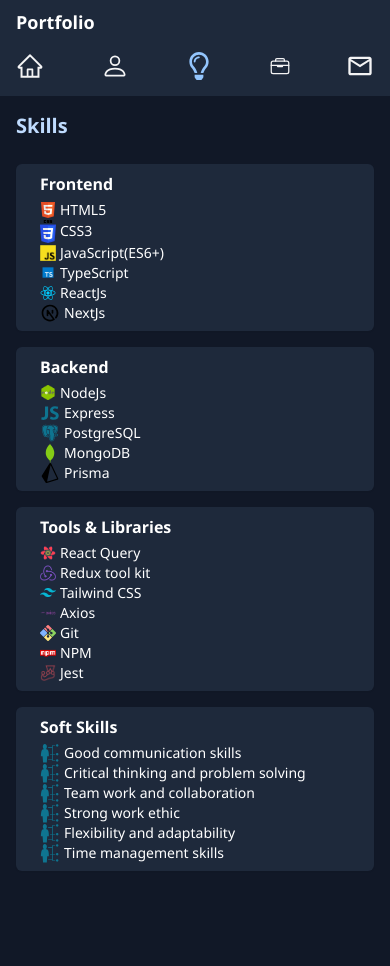
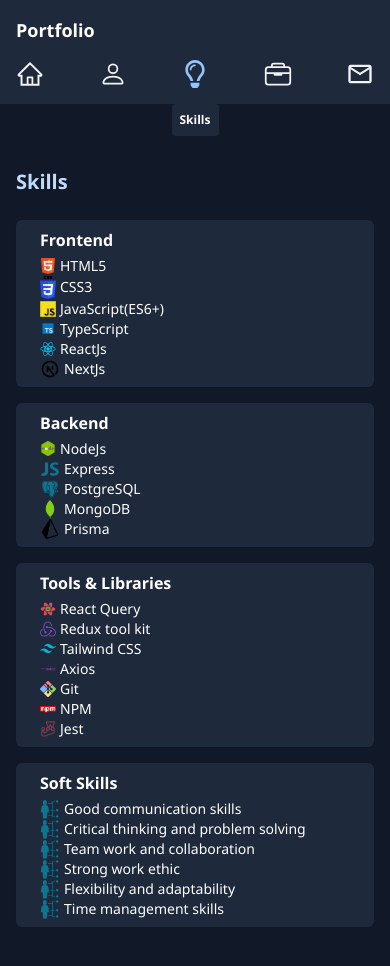
Before and after one commit to Kelechi095/Portfolio, a React (Vite) app: page /skills in a window 390 px wide. Shown: the top 966 px of the page. Before the commit the page ends 903 px from the top, so only its background shows below. Built offline with nearby package versions, Linux system fonts and the light colour scheme.

Commit message:
modified styiing

```diff
--- a/src/Pages/Home.tsx
+++ b/src/Pages/Home.tsx
@@ -19,7 +19,7 @@
         </div>
 
         <div>
-          <p className="max-w-[100%] md:max-w-[70%] text-white text-sm md:text-[18px] mt-4 leading-[16px] md:leading-[24px]
+          <p className="max-w-[100%] md:max-w-[70%] text-white text-base md:text-[18px] mt-4 leading-[18px] md:leading-[24px]
 ">
             {/*  I build simple, accessible and mobile responsive websites for individuals and companies. I also create and integrate APIs into web apps that help keep data in sync, automate tasks and enhance productivity. Additionally, I provide continous support for existing projects which may include fixes, updates and development of additional functionality or features.
              */}{" "}
--- a/src/components/MobileNav.tsx
+++ b/src/components/MobileNav.tsx
@@ -1,4 +1,4 @@
-import { NavLink } from "react-router-dom";
+import { NavLink, useLocation } from "react-router-dom";
 //import { FaDownload } from "react-icons/fa";
 import { AiOutlineHome } from "react-icons/ai";
 import { BsPerson } from "react-icons/bs";
@@ -12,9 +12,11 @@
   const inactiveStyles =
     "text-slate-800 hover:text-cyan-600 text-zinc-100 hover:text-neutral-400";
 
+    const location = useLocation()
+
   return (
     <nav className='py-2 px-4 sticky left-0 top-0 md:hidden bg-slate-800 w-full'>
-        <h2 className="text-white text-lg font-bold mb-2">Portfolio</h2>
+        <h2 className="text-white text-lg font-bold my-2">Portfolio</h2>
 
 
       <ul className="flex py-2 justify-between text-base text-slate-800 w-full items-center bg-slate-800">
@@ -27,8 +29,8 @@
 
 
         >
-          <li className="cursor-pointer items-center font-semibold relative group">
-          <p className="text-white absolute left-14 bg-slate-800 rounded p-2 hidden group-hover:block opacity-80">Home</p>
+          <li className="cursor-pointer items-center font-semibold relative flex flex-col justify-center">
+          {location.pathname === '/' && <p className="text-white absolute top-[44px] bg-slate-800 rounded-b p-2 text-xs">Home</p>}
           <AiOutlineHome size={28}/>
           </li>
         </NavLink>
@@ -40,8 +42,8 @@
 
 
         >
-          <li className="cursor-pointer items-center font-semibold relative group">
-          <p className="text-white absolute left-14 bg-slate-800 rounded p-2 hidden group-hover:block opacity-80 whitespace-nowrap ">About me</p>
+          <li className="cursor-pointer items-center font-semibold relative flex flex-col justify-center">
+          {location.pathname === '/about' && <p className="text-white absolute top-[44px] bg-slate-800 rounded p-2 whitespace-nowrap text-xs">About me</p>}
           <BsPerson size={28}/>
           </li>
         </NavLink>
@@ -54,8 +56,8 @@
 
 
         >
-          <li className="cursor-pointer items-center font-semibold relative group">
-          <p className="text-white absolute left-14 bg-slate-800 rounded p-2 hidden group-hover:block opacity-80">Skills</p>
+          <li className="cursor-pointer items-center font-semibold relative flex flex-col justify-center">
+          { location.pathname === '/skills' && <p className="text-white absolute top-[44px] bg-slate-800 rounded p-2 text-xs">Skills</p>}
           <FaRegLightbulb size={28}/>
           </li>
         </NavLink>
@@ -67,9 +69,9 @@
 
 
         >
-          <li className="cursor-pointer items-center font-semibold relative group">
-          <p className="text-white absolute left-14 bg-slate-800 rounded p-2 hidden group-hover:block opacity-80">Projects</p>
-            <IoBriefcaseOutline size={20}/>
+          <li className="cursor-pointer items-center font-semibold relative flex flex-col justify-center">
+          {location.pathname === '/projects' && <p className="text-white absolute top-[44px] bg-slate-800 rounded p-2 text-xs">Projects</p>}
+            <IoBriefcaseOutline size={28}/>
 
           </li>
         </NavLink>
@@ -81,8 +83,8 @@
 
 
         >
-          <li className="cursor-pointer items-center font-semibold relative group">
-          <p className="text-white absolute left-14 bg-slate-800 rounded p-2 hidden group-hover:block transition-all duration-500 opacity-80 whitespace-nowrap">Contact me</p>
+          <li className="cursor-pointer items-center font-semibold relative flex flex-col justify-center">
+          {location.pathname === '/contact' && <p className="text-white absolute top-[44px] bg-slate-800 rounded p-1 whitespace-nowrap text-xs">Contact</p>}
             <MdOutlineEmail size={28}/>
           </li>
         </NavLink>
--- a/src/components/Wrapper.tsx
+++ b/src/components/Wrapper.tsx
@@ -7,7 +7,7 @@
 const Wrapper = ({ children }: WrapperProps) => {
 
   return (
-    <main className="px-4 md:px-44 my-4">
+    <main className="px-4 md:px-44 my-16">
       {children}
     </main>
   );
```
